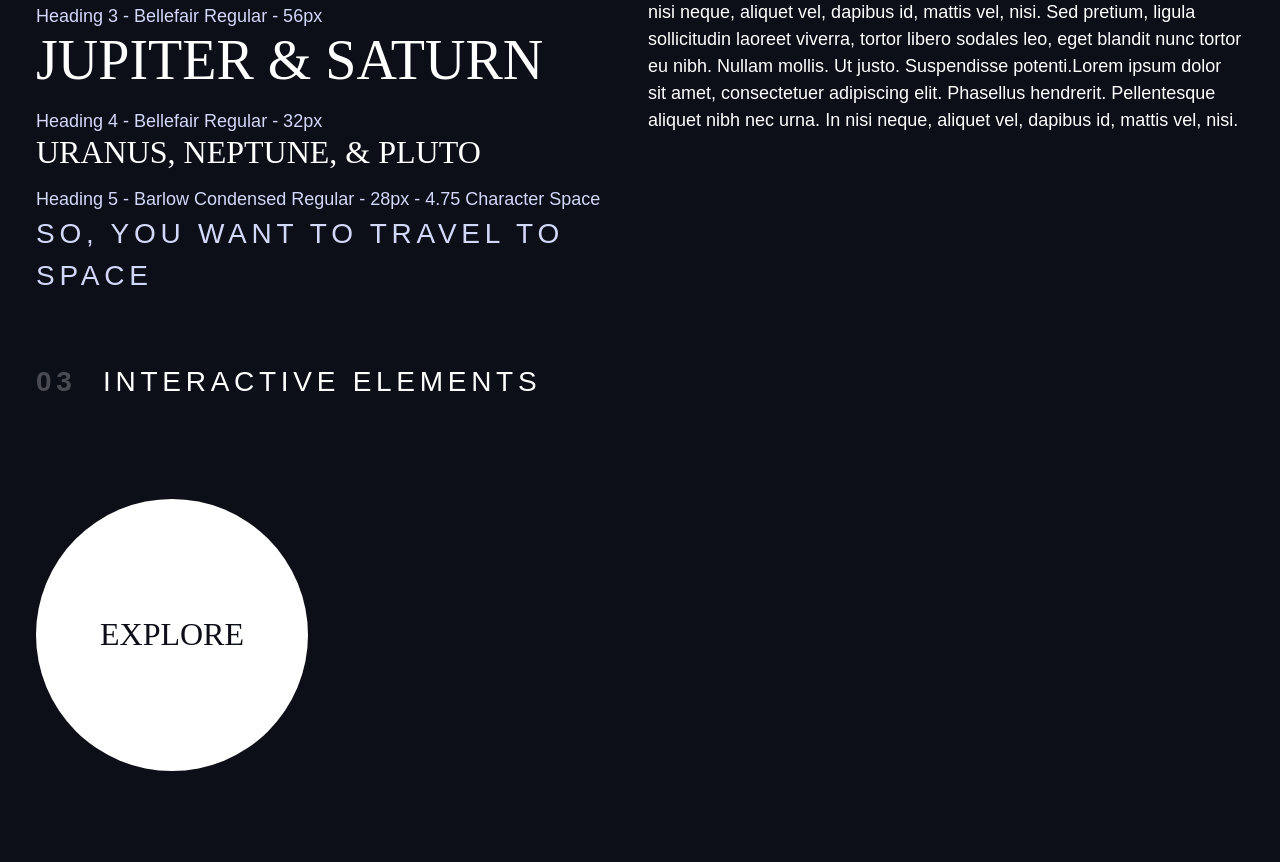
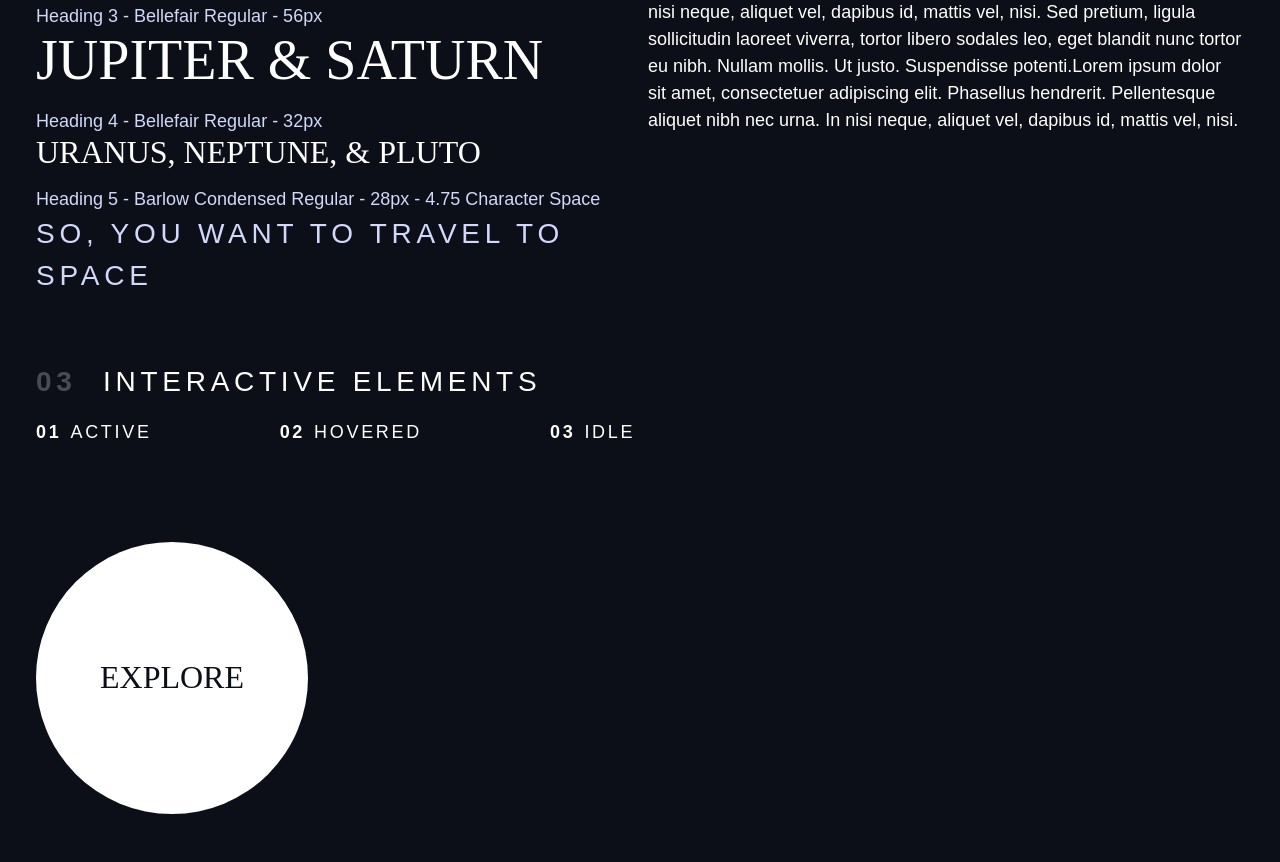
Before and after one commit to En-Er-Elg/spaceTravelWebsite, a plain HTML site: page index.html in a window 1280 px wide. Shown: the part 786-1648 px from the top of the page. Before the commit the page ends 1605 px from the top, so only its background shows below. Drawn offline with Linux system fonts and the light colour scheme.

Commit message:
styling links lesson #16

```diff
--- a/index.html
+++ b/index.html
@@ -128,7 +128,27 @@
 				<h2 class="numbered-title"><span>03</span> Interactive elements</h2>
 
 				<!-- navigation -->
-				<div></div>
+				<div>
+					<nav>
+						<ul class="primary-navigation underline-indicators flex">
+							<li class="active">
+								<a class="uppercase text-white letter-spacing-2" href="#"
+									><span>01</span>Active</a
+								>
+							</li>
+							<li>
+								<a class="uppercase text-white letter-spacing-2" href="#"
+									><span>02</span>Hovered</a
+								>
+							</li>
+							<li>
+								<a class="uppercase text-white letter-spacing-2" href="#"
+									><span>03</span>Idle</a
+								>
+							</li>
+						</ul>
+					</nav>
+				</div>
 
 				<div class="flex">
 					<div style="margin-top: 5rem">
--- a/style.css
+++ b/style.css
@@ -253,3 +253,20 @@ select {
 	opacity: 1;
 	transform: scale(1.5);
 }
+.primary-navigation {
+	margin: 0;
+	padding: 0;
+	--gap: 8rem;
+	list-style: none;
+}
+.primary-navigation a {
+	text-decoration: none;
+}
+.primary-navigation a > span {
+	margin-right: 0.5em;
+	font-weight: 700;
+}
+
+.underline-indicators > * {
+
+}
```
